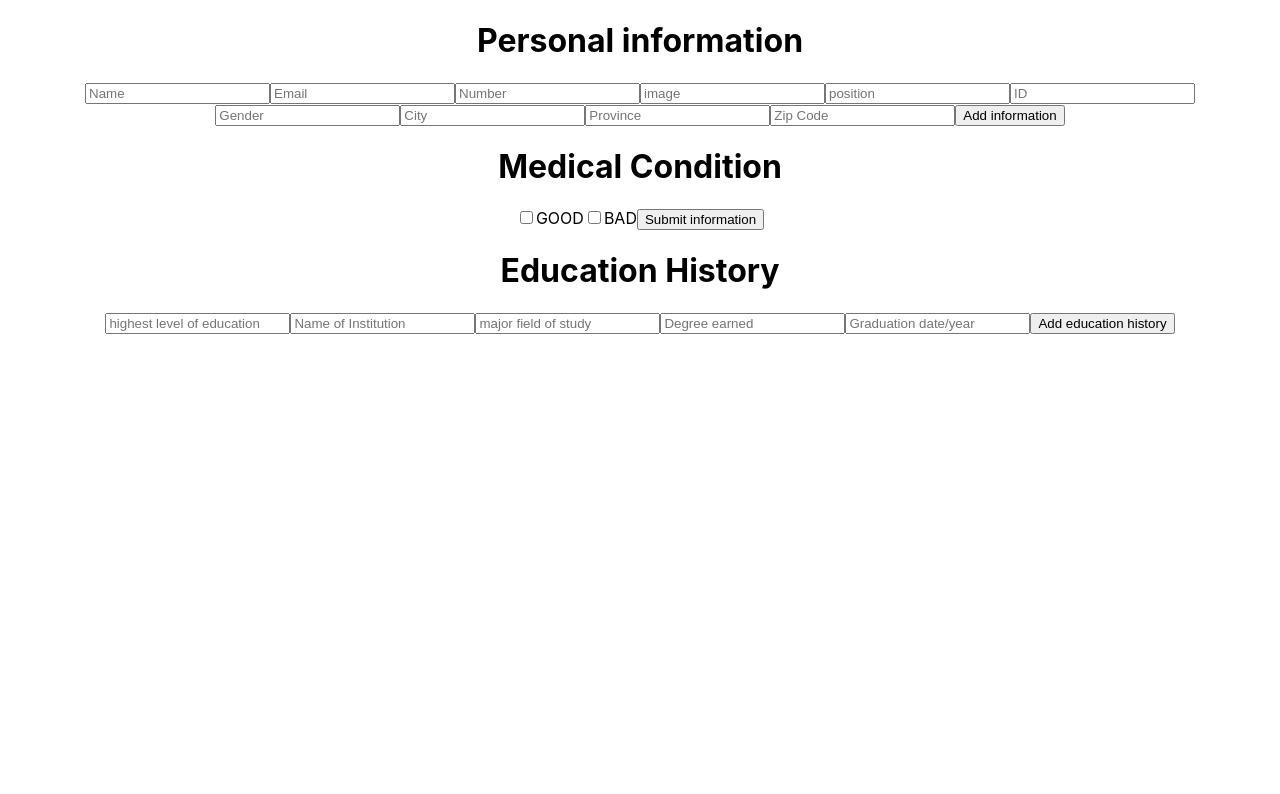
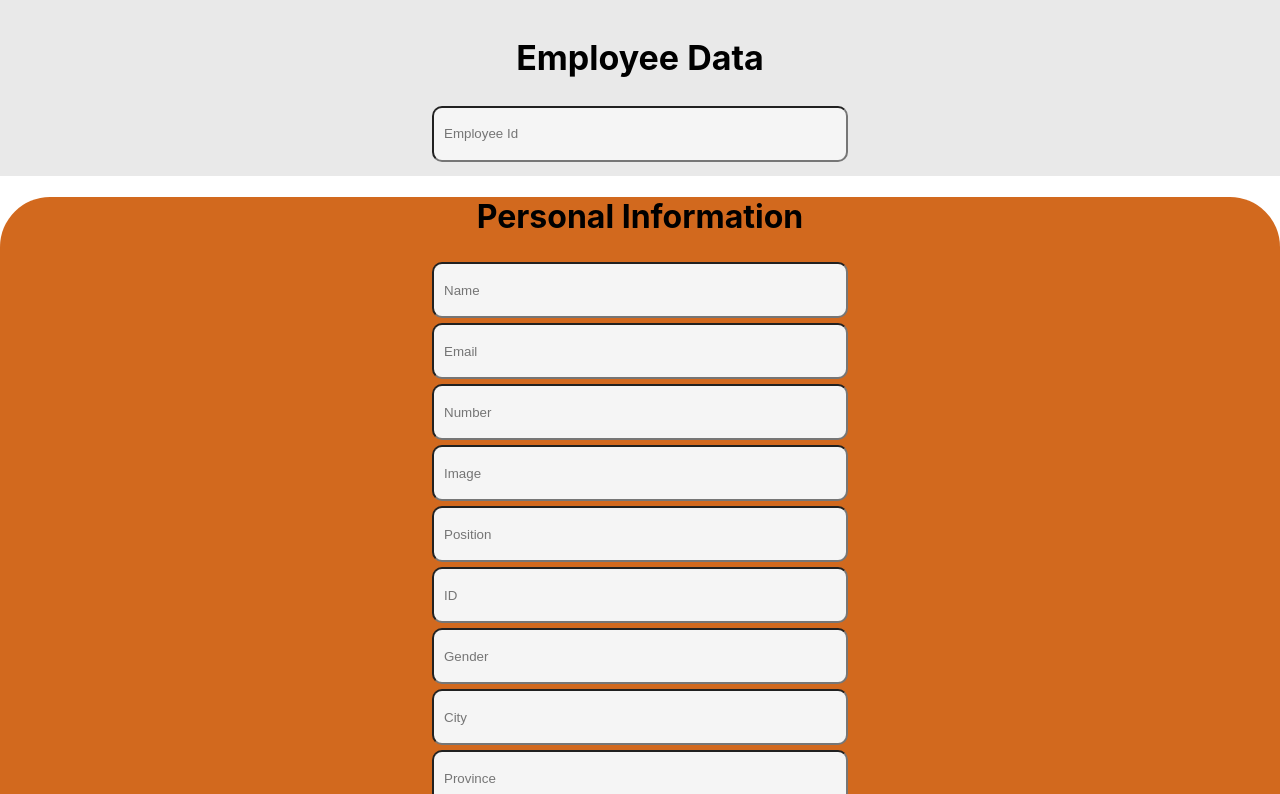
Before and after one commit to Llewellynhtml/employee-front, a React (Create React App) app: page / in a window 1280 px wide. Shown: the top 794 px of the page. Built offline with nearby package versions, Linux system fonts and the light colour scheme.

Commit message:
first repo

```diff
--- a/src/App.css
+++ b/src/App.css
@@ -24,6 +24,15 @@
   color: white;
 }
 
+input {
+width: 400px;
+height: 50px;
+border-radius: 10px;
+background-color: whitesmoke;
+padding-left: 10px;
+margin-top: 5px;
+}
+
 .App-link {
   color: #61dafb;
 }
@@ -36,3 +45,61 @@
     transform: rotate(360deg);
   }
 }
+
+.details {
+background-color: chocolate;
+border-radius: 50px;
+}
+
+.topNav {
+overflow: hidden;
+background-color: #e9e9e9;
+}
+
+.topNav {
+float: center;
+display: block;
+color: black;
+text-align: center;
+padding: 14px 16px;
+text-decoration: none;
+font-size: 17px;
+}
+
+.topNav input [type-text]{
+float: center;
+padding: 6px;
+border: 1px solid;
+margin-top: 8px;
+margin-right: 16px;
+}
+
+button {
+width: 400px;
+height: 30px;
+border-radius: 10px;
+margin-left: 0;
+margin-top: 4px;
+}
+
+table, th, td {
+border: 1px solid black;
+border-collapse: collapse;
+margin-top: 5px;
+padding-bottom: 25px;
+padding-left: 12px;
+height: 20px;
+
+}
+
+th, td {
+background-color: #9dacac;
+
+}
+
+.displayitem {
+border-radius: 30px;
+display: flex;
+justify-content: center;
+align-items: center;
+}
--- a/src/App.js
+++ b/src/App.js
@@ -1,6 +1,9 @@
 import logo from './logo.svg';
 import './App.css';
 import AddEmployeeInformation from './Components/Add';
+import Displayemployee from './Components/Displayemployee';
+import Search from './Components/Search';
+
 
 import { useState } from 'react';
 
@@ -9,16 +12,15 @@ function App() {
 
   const [employee, setEmployee]=useState([]);
 
-  const add = (Name, Email, Number, image, position, ID, Gender, City, Province, ZipCode)=>{
-    setEmployee((employee) => [...employee, {Name:Name, Email:Email, Number:Number, position:position, ID:ID, Gender:Gender, City:City, Province:Province, ZipCode:ZipCode }])
+  const add = (Name, Email, Number, Image, Position, ID, Gender, City, Province, ZipCode)=>{    setEmployee((employee) => [...employee, {Name:Name, Email:Email, Number:Number, Image:Image, Position:Position, ID:ID, Gender:Gender, City:City, Province:Province, ZipCode:ZipCode }])
   }
-
-
-
+console.log(employee)
 
   return (
     <div className="App">
-<AddEmployeeInformation/>
+<Search/>
+<AddEmployeeInformation add={add}/>
+<Displayemployee employee={employee} />
     </div>
   );
 }
--- a/src/Components/Add.js
+++ b/src/Components/Add.js
@@ -1,59 +1,40 @@
 import { useState } from "react"
 
-function AddEmployeeInformation () {
+function AddEmployeeInformation (props) {
 const[employeeItem, setEmployeeitem]=useState("");
 const [name, setName ]=useState("");
 const[email, setEmail]=useState("");
 const[number, setNumber]=useState("");
 const[image, setImage]=useState("");
 const[position, setPosition]=useState("");
-const[id, setId]=useState("")
-const[gender, setGender]=useState("")
+const[id, setId]=useState("");
+const[gender, setGender]=useState("");
+const[city,setCity]=useState("");
+const[province,setProvince]=useState("");
+const[ZipCode,setZipCode]=useState("");
+
 
 const add= ()=>{
-
+props.add(name,email,number,image,position,id,gender,city,province,ZipCode)
 
 }
 
 return(
-<div>
-    <h1> Personal information</h1>
+<div className="details">
+    <h1> Personal Information</h1>
 
-<input type="text"  placeholder="Name" onChange={(event)=> setName (event.target.value) }/>
-<input type="text"  placeholder="Email" onChange={(event)=> setEmail (event.target.value) }/>
-<input type="text"  placeholder="Number" onChange={(event)=> setNumber (event.target.value) }/>
-<input type="text"  placeholder="image" onChange={(event)=> setImage (event.target.value) }/>
-<input type="text"  placeholder="position" onChange={(event)=> setPosition (event.target.value) }/>
-<input type="text"  placeholder="ID" onChange={(event)=> setId (event.target.value) }/>
-<input type="text"  placeholder="Gender" onChange={(event)=> setGender (event.target.value) }/>
-<input type="text"  placeholder="City" onChange={(event)=> setGender (event.target.value) }/>
-<input type="text"  placeholder="Province" onChange={(event)=> setGender (event.target.value) }/>
-<input type="text"  placeholder="Zip Code" onChange={(event)=> setGender (event.target.value) }/>
+<input type="text"  placeholder="Name" onChange={(event)=> setName (event.target.value) }/><br></br>
+<input type="text"  placeholder="Email" onChange={(event)=> setEmail (event.target.value) }/><br></br>
+<input type="text"  placeholder="Number" onChange={(event)=> setNumber (event.target.value) }/><br></br>
+<input type="text"  placeholder="Image" onChange={(event)=> setImage (event.target.value) }/><br></br>
+<input type="text"  placeholder="Position" onChange={(event)=> setPosition (event.target.value) }/><br></br>
+<input type="text"  placeholder="ID" onChange={(event)=> setId (event.target.value) }/> <br></br>
+<input type="text"  placeholder="Gender" onChange={(event)=> setGender (event.target.value) }/> <br></br>
+<input type="text"  placeholder="City" onChange={(event)=> setCity (event.target.value) }/><br></br>
+<input type="text"  placeholder="Province" onChange={(event)=> setProvince (event.target.value) }/><br></br>
+<input type="text"  placeholder="ZipCode" onChange={(event)=> setZipCode (event.target.value) }/><br></br>
 
-
-    <button onClick={add}> Add information </button>
-
-
-    <h1>Medical Condition</h1>
-
-
-    <input type="Checkbox" id="javascript" name="fav_language" value="JavaScript"/>
-    <label for="html">GOOD</label>
-    <input type="Checkbox" id="javascript" name="fav_language" value="JavaScript"/>
-    <label for="html">BAD</label>
-
-    <button>Submit information</button>
-
-
-    <h1>Education History</h1>
-
-<input type="text"  placeholder="highest level of education"/>
-<input type="text"  placeholder="Name of Institution"/>
-<input type="text"  placeholder="major field of study"/>
-<input type="text"  placeholder="Degree earned"/>
-<input type="text"  placeholder="Graduation date/year"/>
-
-<button>Add education history</button>
+    <button onClick={add}> Add information </button><br></br>
 
 
 </div>
--- /dev/null
+++ b/src/Components/Displayemployee.js
@@ -0,0 +1,40 @@
+function Displayemployee(props) {
+  return (
+    <div>
+      <h1> Employee History</h1>
+
+      {props.employee.map((data) => (
+        <div className="displayitem">
+          <table>
+            <tr>
+              <th>Name</th>
+              <th>Email</th>
+              <th>Number</th>
+              <th>Image</th>
+              <th>Position</th>
+              <th>ID</th>
+              <th>Gender</th>
+              <th>City</th>
+              <th>Province</th>
+              <th>ZipCode</th>
+            </tr>
+            <tr>
+              <td>{data.Name}</td>
+              <td>{data.Email}</td>
+              <td>{data.Number}</td>
+              <td>{data.Image}</td>
+              <td>{data.Position}</td>
+              <td>{data.ID}</td>
+              <td>{data.Gender}</td>
+              <td>{data.City}</td>
+              <td>{data.Province}</td>
+              <td>{data.ZipCode}</td>
+            </tr>
+          </table>
+        </div>
+      ))}
+    </div>
+  );
+}
+
+export default Displayemployee;
--- /dev/null
+++ b/src/Components/Search.js
@@ -0,0 +1,18 @@
+function Search () {
+
+return (
+
+
+<div className="topNav">
+
+    <h1>Employee Data</h1>
+
+<input type="text" placeholder="Employee Id"></input>
+
+</div>
+
+)
+
+}
+
+export default Search
```
Also changed, not shown: src/Components/View.js (deleted).
